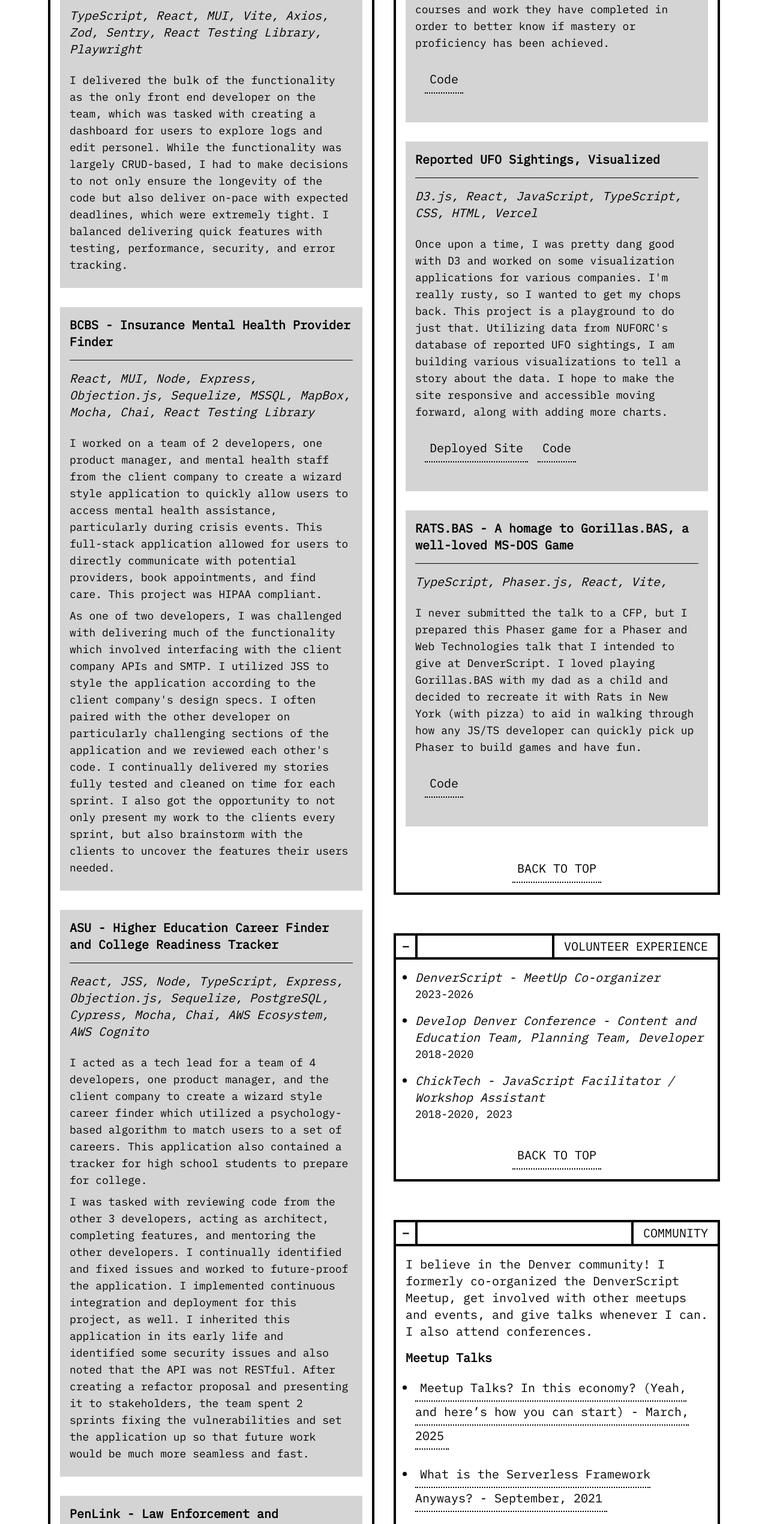
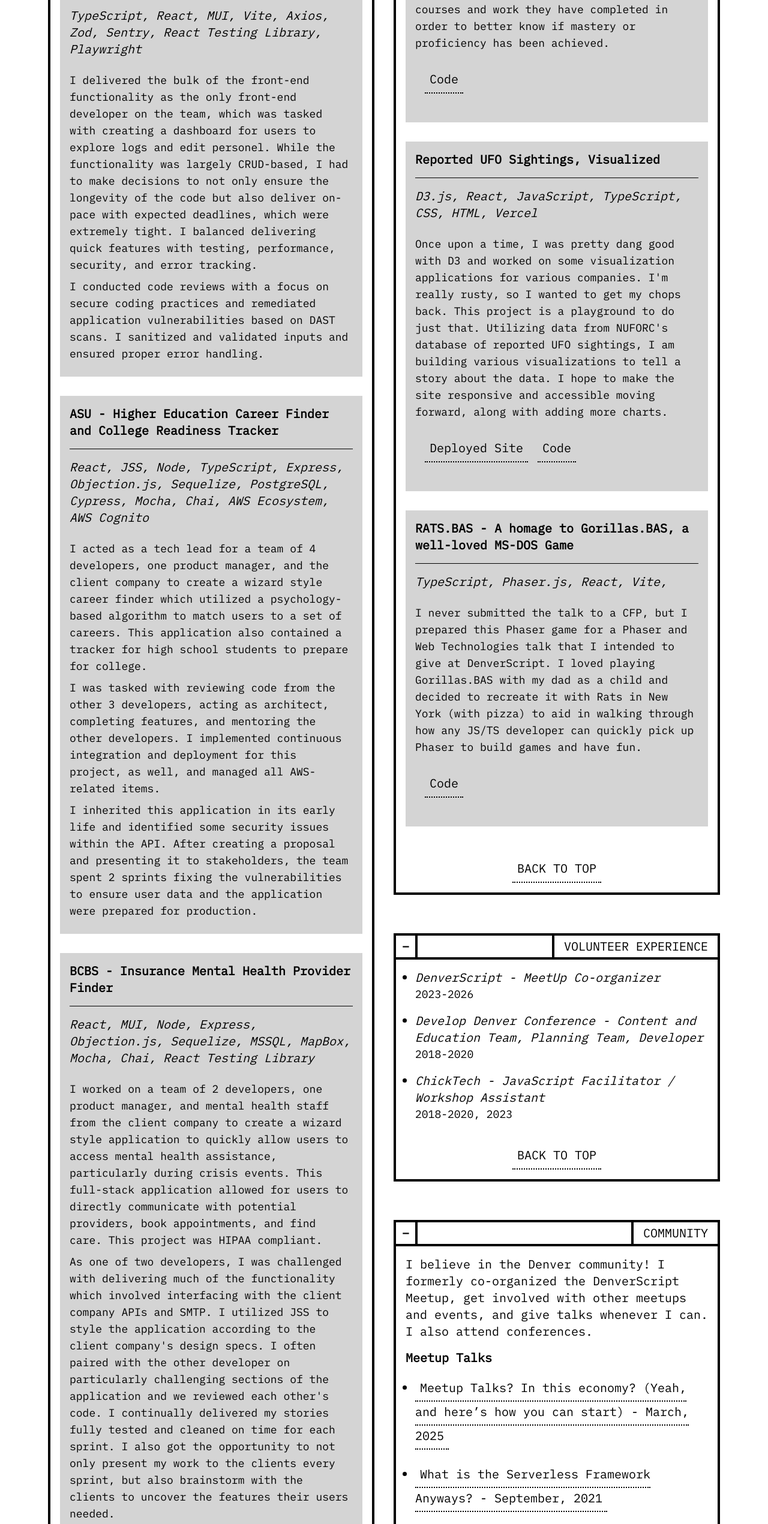
Before and after one commit to CassandraGoose/portfolio-2025, a React (Vite) app: page / in a window 1280 px wide. Shown: the part 4615-7156 px from the top of the page at 60% size. Built offline with nearby package versions, Linux system fonts and the light colour scheme.

Commit message:
update pro project descriptions

```diff
--- a/src/components/ProjectsCard.tsx
+++ b/src/components/ProjectsCard.tsx
@@ -31,13 +31,43 @@ function ProjectsCard() {
           subtitle="TypeScript, React, MUI, Vite, Axios, Zod, Sentry, React Testing Library, Playwright"
         >
           <p className="my-2 text-lg">
-            I delivered the bulk of the functionality as the only front end
+            I delivered the bulk of the front-end functionality as the only front-end
             developer on the team, which was tasked with creating a dashboard
             for users to explore logs and edit personel. While the functionality
             was largely CRUD-based, I had to make decisions to not only ensure
             the longevity of the code but also deliver on-pace with expected
             deadlines, which were extremely tight. I balanced delivering quick
             features with testing, performance, security, and error tracking.
+          </p>
+          <p className="my-2 text-lg">
+            I conducted code reviews with a focus on secure coding practices and
+            remediated application vulnerabilities based on DAST scans. I
+            sanitized and validated inputs and ensured proper error handling.
+          </p>
+        </ListItemCard>
+        <ListItemCard
+          title="ASU - Higher Education Career Finder and College Readiness Tracker"
+          subtitle="React, JSS, Node, TypeScript, Express, Objection.js, Sequelize, PostgreSQL, Cypress, Mocha, Chai, AWS Ecosystem, AWS Cognito"
+        >
+          <p className="my-2 text-lg">
+            I acted as a tech lead for a team of 4 developers, one product
+            manager, and the client company to create a wizard style career
+            finder which utilized a psychology-based algorithm to match users to
+            a set of careers. This application also contained a tracker for high
+            school students to prepare for college.
+          </p>
+          <p className="my-2 text-lg">
+            I was tasked with reviewing code from the other 3 developers, acting
+            as architect, completing features, and mentoring the other
+            developers. I implemented continuous integration and deployment for
+            this project, as well, and managed all AWS-related items.
+          </p>
+          <p className="my-2 text-lg">
+            I inherited this application in its early life and identified some
+            security issues within the API. After creating a proposal and
+            presenting it to stakeholders, the team spent 2 sprints fixing the
+            vulnerabilities to ensure user data and the application were
+            prepared for production.
           </p>
         </ListItemCard>
         <ListItemCard
@@ -65,30 +95,6 @@ function ProjectsCard() {
             the opportunity to not only present my work to the clients every
             sprint, but also brainstorm with the clients to uncover the features
             their users needed.
-          </p>
-        </ListItemCard>
-        <ListItemCard
-          title="ASU - Higher Education Career Finder and College Readiness Tracker"
-          subtitle="React, JSS, Node, TypeScript, Express, Objection.js, Sequelize, PostgreSQL, Cypress, Mocha, Chai, AWS Ecosystem, AWS Cognito"
-        >
-          <p className="my-2 text-lg">
-            I acted as a tech lead for a team of 4 developers, one product
-            manager, and the client company to create a wizard style career
-            finder which utilized a psychology-based algorithm to match users to
-            a set of careers. This application also contained a tracker for high
-            school students to prepare for college.
-          </p>
-          <p className="my-2 text-lg">
-            I was tasked with reviewing code from the other 3 developers, acting
-            as architect, completing features, and mentoring the other
-            developers. I continually identified and fixed issues and worked to
-            future-proof the application. I implemented continuous integration
-            and deployment for this project, as well. I inherited this
-            application in its early life and identified some security issues
-            and also noted that the API was not RESTful. After creating a
-            refactor proposal and presenting it to stakeholders, the team spent
-            2 sprints fixing the vulnerabilities and set the application up so
-            that future work would be much more seamless and fast.
           </p>
         </ListItemCard>
         <ListItemCard
```
Lines whose indentation alone changed are shown as unchanged.
